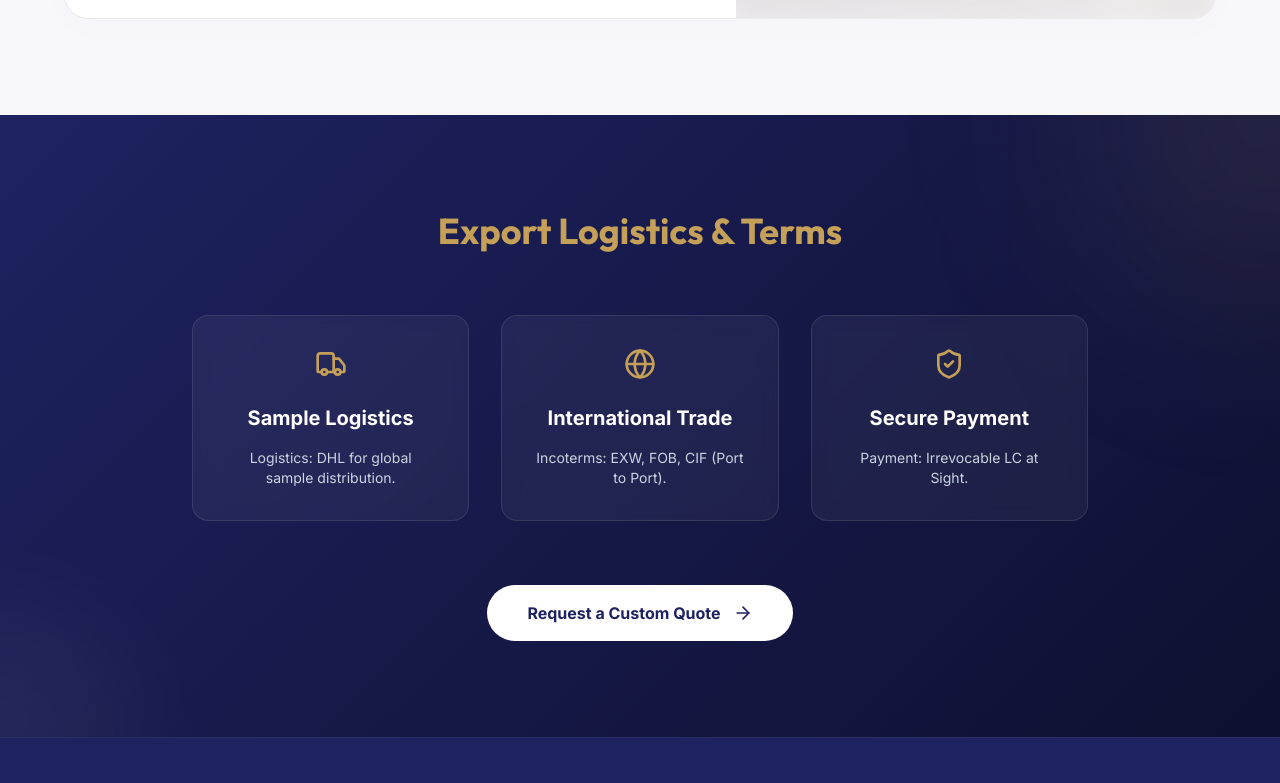
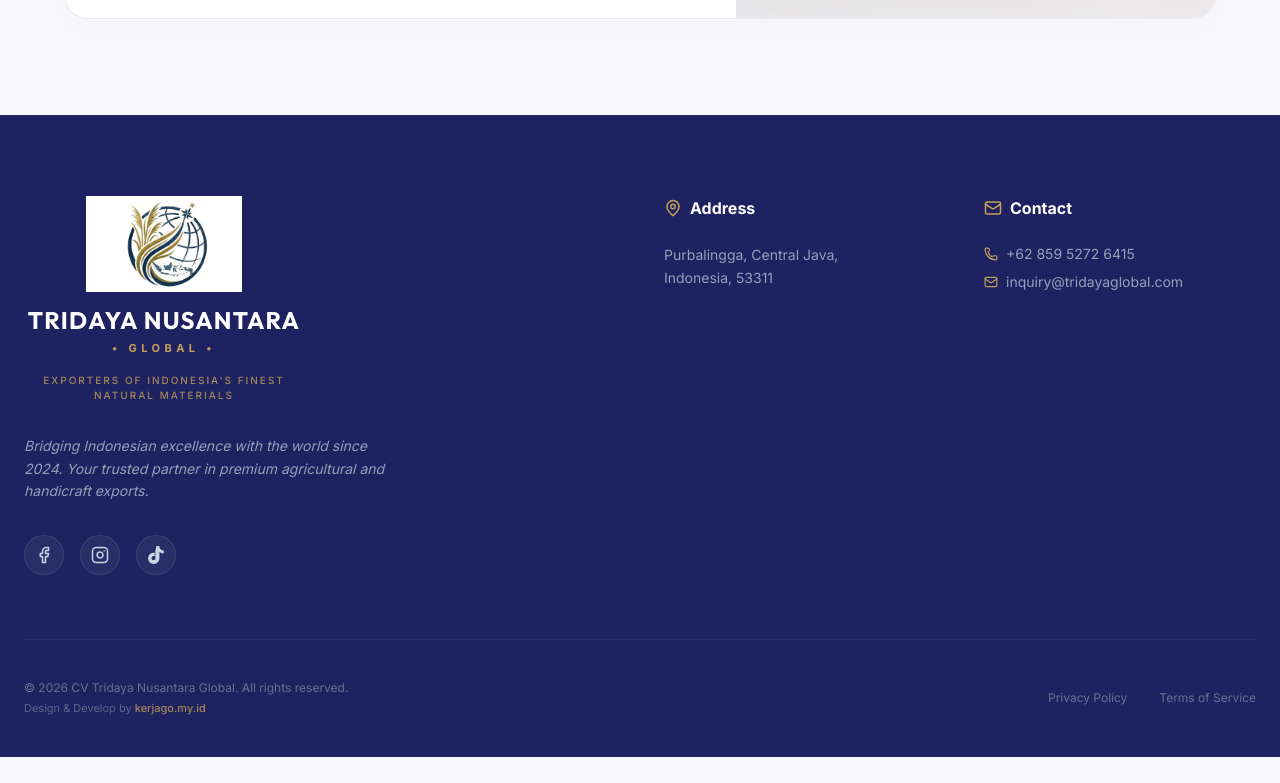
Before and after one commit to audaily007-hub/Website-Tridaya, a React (Vite) app: page / in a window 1280 px wide. Shown: the part 7157-7940 px from the top of the page. After the commit the page ends 7914 px from the top, so only its background shows below. Built offline with nearby package versions, Linux system fonts and the light colour scheme.

Commit message:
feat: Remove redundant export terms section
The "Export Terms" section was a duplicate and has been removed from the App component to avoid repetition and maintain a clean UI.

```diff
--- a/src/App.tsx
+++ b/src/App.tsx
@@ -541,49 +541,6 @@ export default function App() {
         </div>
       </section>
 
-      {/* Export Terms Section */}
-      <section className="py-24 premium-gradient text-white relative overflow-hidden">
-        {/* Background Decorative Circles */}
-        <div className="absolute top-0 right-0 w-96 h-96 bg-gold/10 rounded-full blur-[100px] -translate-y-1/2 translate-x-1/2"></div>
-        <div className="absolute bottom-0 left-0 w-64 h-64 bg-white/5 rounded-full blur-[60px] translate-y-1/2 -translate-x-1/2"></div>
-
-        <div className="container mx-auto px-6 relative z-10">
-          <div className="max-w-4xl mx-auto">
-            <h2 className="text-4xl font-display font-bold text-center mb-16 text-gold">{t.exportTerms.title}</h2>
-
-            <div className="grid md:grid-cols-3 gap-8">
-              <div className="bg-white/5 border border-white/10 p-8 rounded-2xl backdrop-blur-sm text-center">
-                <Truck className="mx-auto mb-6 text-gold" size={32} />
-                <h4 className="text-xl font-bold mb-4">Sample Logistics</h4>
-                <p className="text-slate-300 text-sm">{t.exportTerms.logistics}</p>
-              </div>
-              <div className="bg-white/5 border border-white/10 p-8 rounded-2xl backdrop-blur-sm text-center">
-                <Globe className="mx-auto mb-6 text-gold" size={32} />
-                <h4 className="text-xl font-bold mb-4">International Trade</h4>
-                <p className="text-slate-300 text-sm">{t.exportTerms.incoterms}</p>
-              </div>
-              <div className="bg-white/5 border border-white/10 p-8 rounded-2xl backdrop-blur-sm text-center">
-                <ShieldCheck className="mx-auto mb-6 text-gold" size={32} />
-                <h4 className="text-xl font-bold mb-4">Secure Payment</h4>
-                <p className="text-slate-300 text-sm">{t.exportTerms.payment}</p>
-              </div>
-            </div>
-
-            <div className="mt-16 text-center">
-              <a
-                href={whatsappUrl}
-                target="_blank"
-                rel="noopener noreferrer"
-                className="inline-flex items-center gap-3 bg-white text-navy font-bold px-10 py-4 rounded-full hover:bg-gold hover:text-navy transition-all transform hover:scale-105"
-              >
-                Request a Custom Quote
-                <ArrowRight size={20} />
-              </a>
-            </div>
-          </div>
-        </div>
-      </section>
-
       {/* Footer */}
       <footer className="mt-auto bg-navy pt-20 pb-10 border-t border-white/5">
         <div className="container mx-auto px-6">
```
